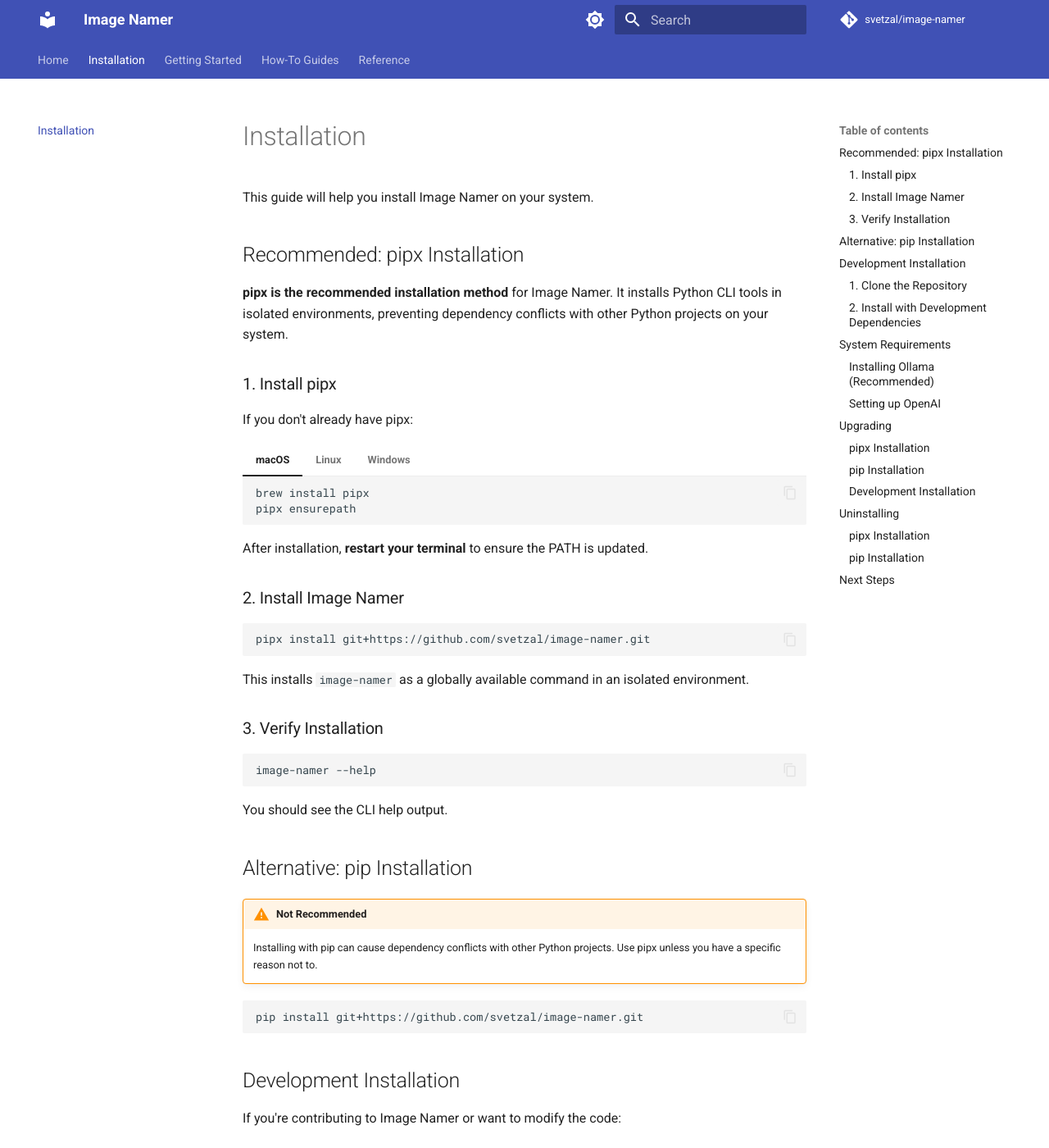
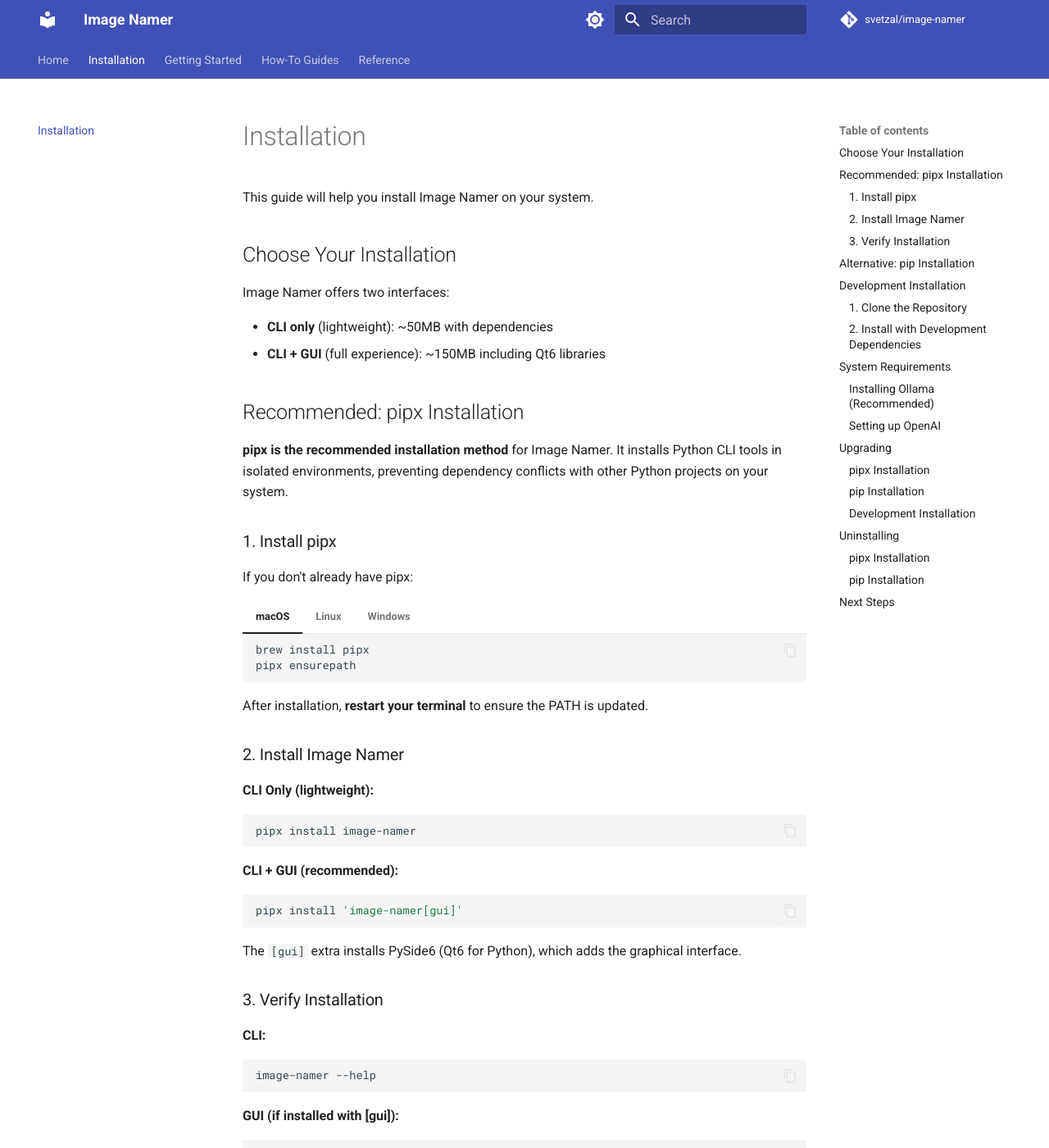
Before and after one commit to svetzal/image-namer, an MkDocs documentation site: the page built from docs/installation.md, in a window 1280 px wide and 1400 px high. Shown: the whole window at 82% size. Built offline with MkDocs 1.6.1 and Material for MkDocs 9.7.7, drawn with Linux system fonts in a browser that asks for light colours; comment, search, counter and statistics services are not loaded; some of the changed text lies outside the part shown.

Commit message:
Release v2.0.0
- Add Qt6 graphical user interface
- New image-namer-ui command for GUI workflow
- Comprehensive GUI documentation
- Update installation docs for CLI vs GUI options
- Update README and CHANGELOG for v2.0.0

````diff
--- a/docs/installation.md
+++ b/docs/installation.md
@@ -1,6 +1,13 @@
 # Installation
 
 This guide will help you install Image Namer on your system.
+
+## Choose Your Installation
+
+Image Namer offers two interfaces:
+
+- **CLI only** (lightweight): ~50MB with dependencies
+- **CLI + GUI** (full experience): ~150MB including Qt6 libraries
 
 ## Recommended: pipx Installation
 
@@ -32,27 +39,43 @@
 
 ### 2. Install Image Namer
 
+**CLI Only (lightweight):**
 ```bash
-pipx install git+https://github.com/svetzal/image-namer.git
+pipx install image-namer
 ```
 
-This installs `image-namer` as a globally available command in an isolated environment.
+**CLI + GUI (recommended):**
+```bash
+pipx install 'image-namer[gui]'
+```
+
+The `[gui]` extra installs PySide6 (Qt6 for Python), which adds the graphical interface.
 
 ### 3. Verify Installation
 
+**CLI:**
 ```bash
 image-namer --help
 ```
 
-You should see the CLI help output.
+**GUI (if installed with [gui]):**
+```bash
+image-namer-ui
+```
 
 ## Alternative: pip Installation
 
 !!! warning "Not Recommended"
     Installing with pip can cause dependency conflicts with other Python projects. Use pipx unless you have a specific reason not to.
 
+**CLI only:**
 ```bash
-pip install git+https://github.com/svetzal/image-namer.git
+pip install image-namer
+```
+
+**CLI + GUI:**
+```bash
+pip install 'image-namer[gui]'
 ```
 
 ## Development Installation
@@ -74,10 +97,10 @@
 # Install uv if you don't have it
 curl -LsSf https://astral.sh/uv/install.sh | sh
 
-# Create virtual environment and install
+# Create virtual environment and install with GUI for testing
 uv venv
 source .venv/bin/activate  # On Windows: .venv\Scripts\activate
-uv pip install -e ".[dev]"
+uv pip install -e ".[dev,gui]"
 ```
 
 Using **pip**:
@@ -85,10 +108,11 @@
 ```bash
 python -m venv .venv
 source .venv/bin/activate  # On Windows: .venv\Scripts\activate
-pip install -e ".[dev]"
+pip install -e ".[dev,gui]"
 ```
 
 The `[dev]` extra includes testing tools (pytest, flake8, mypy) and documentation tools (mkdocs).
+The `[gui]` extra includes PySide6 for the graphical interface.
 
 ## System Requirements
 
@@ -141,7 +165,7 @@
 ```bash
 cd image-namer
 git pull
-uv pip install -e ".[dev]"  # or: pip install -e ".[dev]"
+uv pip install -e ".[dev,gui]"  # or: pip install -e ".[dev,gui]"
 ```
 
 ## Uninstalling
@@ -161,4 +185,5 @@
 ## Next Steps
 
 - [Getting Started Guide](getting-started.md) - Set up your provider and run your first rename
+- [Using the GUI](how-to/using-gui.md) - Visual workflow guide (if installed with [gui])
 - [Configure Providers](how-to/provider-config.md) - Detailed provider configuration
--- a/mkdocs.yml
+++ b/mkdocs.yml
@@ -56,6 +56,7 @@
   - Installation: installation.md
   - Getting Started: getting-started.md
   - How-To Guides:
+      - Using the GUI: how-to/using-gui.md
       - Single File Rename: how-to/single-file.md
       - Batch Folder Processing: how-to/batch-folder.md
       - Updating Markdown References: how-to/markdown-refs.md
--- a/pyproject.toml
+++ b/pyproject.toml
@@ -4,7 +4,7 @@
 
 [project]
 name = "image-namer"
-version = "1.0.1"
+version = "2.0.0"
 description = "Rename image files based on their visual contents using AI vision models."
 readme = "README.md"
 keywords = ["images", "renamer", "cli", "gui"]
````
Also changed, not shown: CHANGELOG.md (+32 -0 lines), README.md (+32 -10 lines), docs/how-to/using-gui.md (added, +232 -0 lines), docs/index.md (+20 -5 lines).
